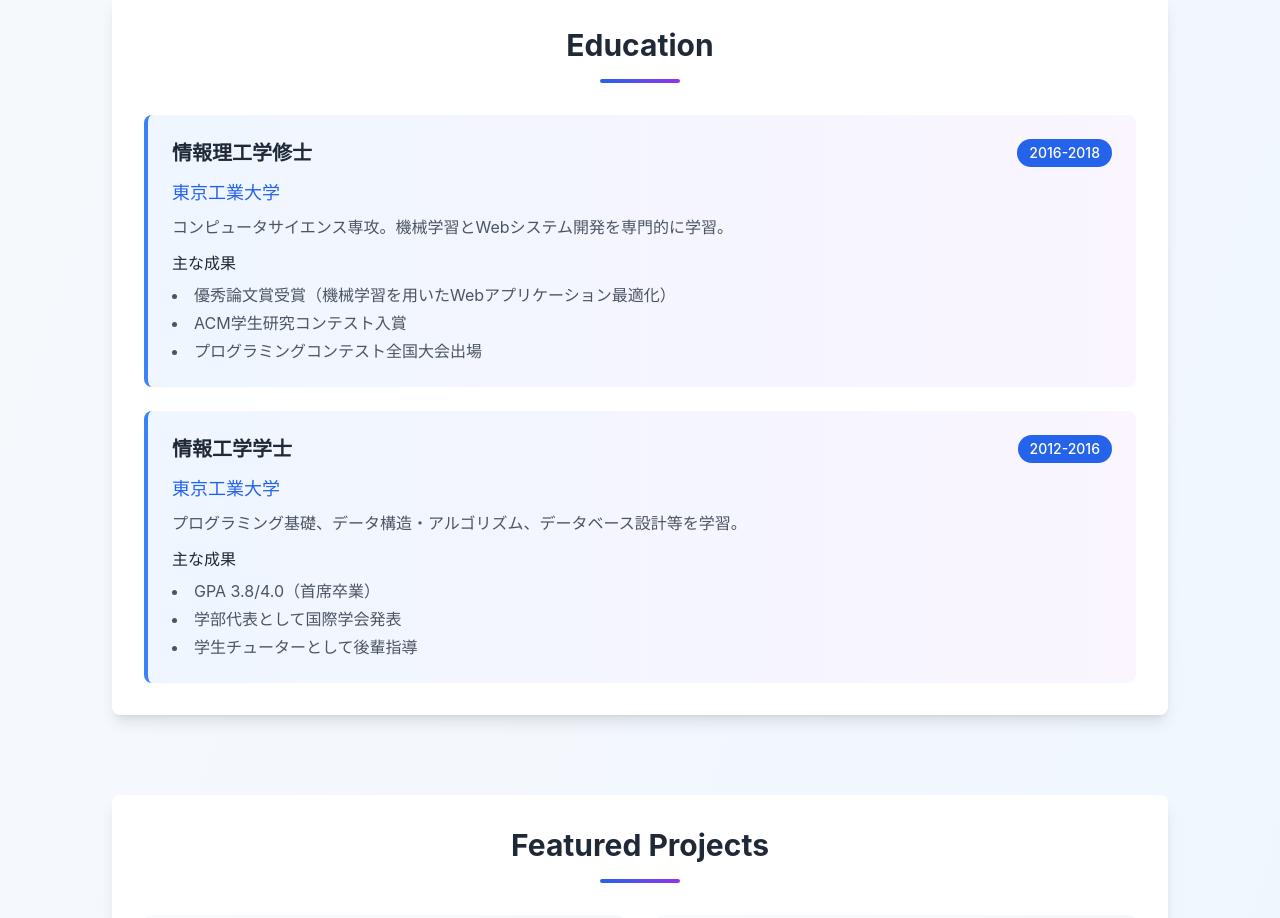
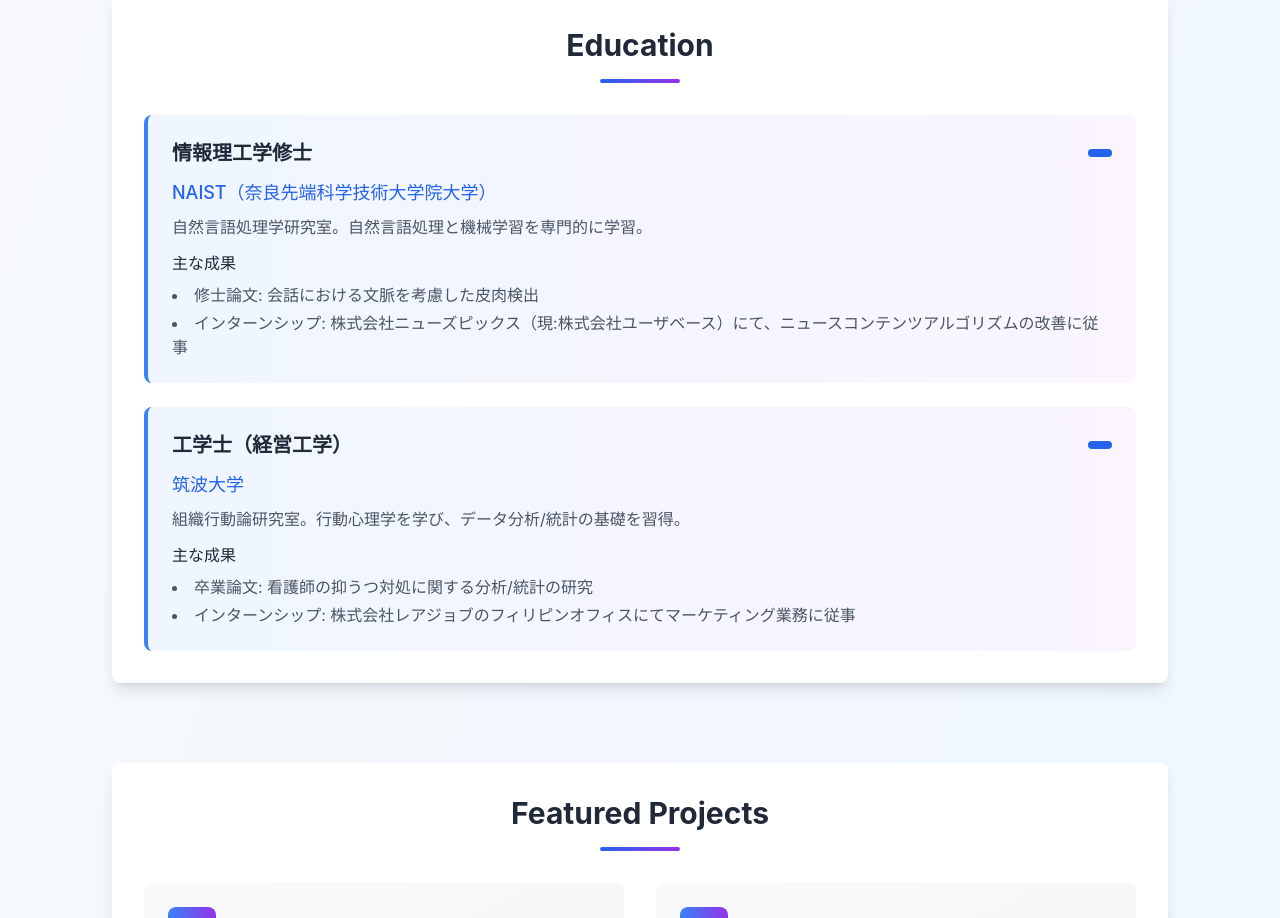
Before and after one commit to sea-turt1e/portfolio, a Vue app: page / in a window 1280 px wide. Shown: the part 2120-3038 px from the top of the page. Built offline with nearby package versions, Linux system fonts and the light colour scheme.

Commit message:
feat: update education section with new university details and achievements

```diff
--- a/src/components/EducationSection.vue
+++ b/src/components/EducationSection.vue
@@ -35,25 +35,23 @@
       return {
         education: [
           {
-            school: '東京工業大学',
+            school: 'NAIST（奈良先端科学技術大学院大学）',
             degree: '情報理工学修士',
-            year: '2016-2018',
-            description: 'コンピュータサイエンス専攻。機械学習とWebシステム開発を専門的に学習。',
+            // year: '2020',
+            description: '自然言語処理学研究室。自然言語処理と機械学習を専門的に学習。',
             achievements: [
-              '優秀論文賞受賞（機械学習を用いたWebアプリケーション最適化）',
-              'ACM学生研究コンテスト入賞',
-              'プログラミングコンテスト全国大会出場'
+              '修士論文: 会話における文脈を考慮した皮肉検出',
+              'インターンシップ: 株式会社ニューズピックス（現:株式会社ユーザベース）にて、ニュースコンテンツアルゴリズムの改善に従事'
             ]
           },
           {
-            school: '東京工業大学',
-            degree: '情報工学学士',
-            year: '2012-2016',
-            description: 'プログラミング基礎、データ構造・アルゴリズム、データベース設計等を学習。',
+            school: '筑波大学',
+            degree: '工学士（経営工学）',
+            // year: '2015',
+            description: '組織行動論研究室。行動心理学を学び、データ分析/統計の基礎を習得。',
             achievements: [
-              'GPA 3.8/4.0（首席卒業）',
-              '学部代表として国際学会発表',
-              '学生チューターとして後輩指導'
+              '卒業論文: 看護師の抑うつ対処に関する分析/統計の研究',
+              'インターンシップ: 株式会社レアジョブのフィリピンオフィスにてマーケティング業務に従事'
             ]
           },
         ],
```
